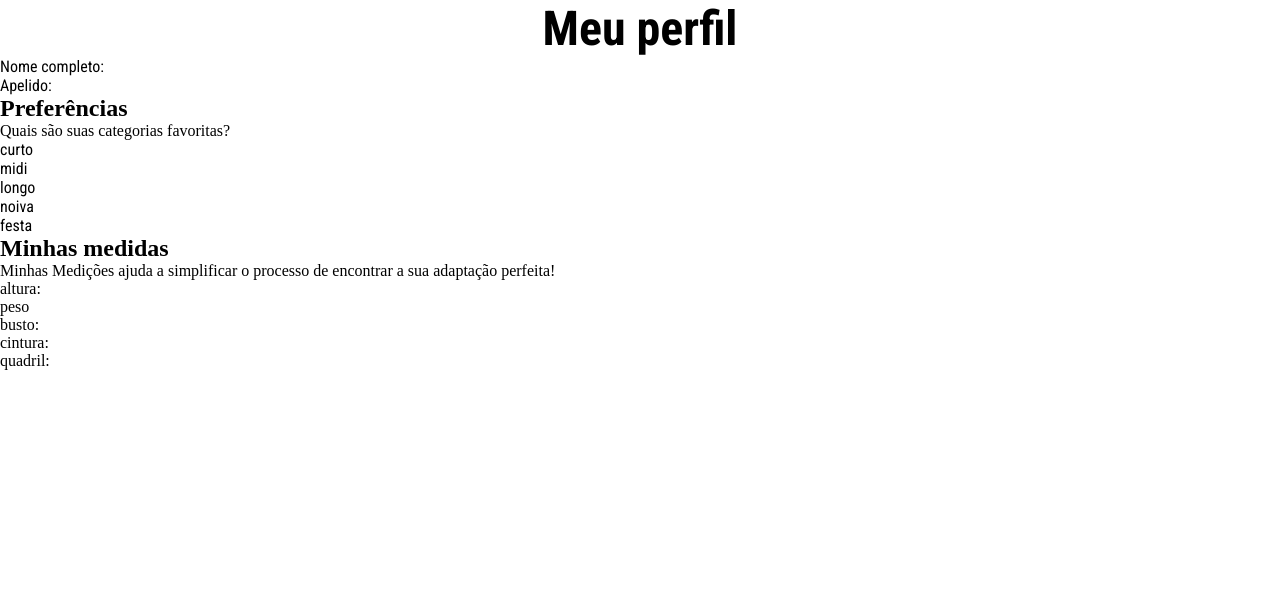
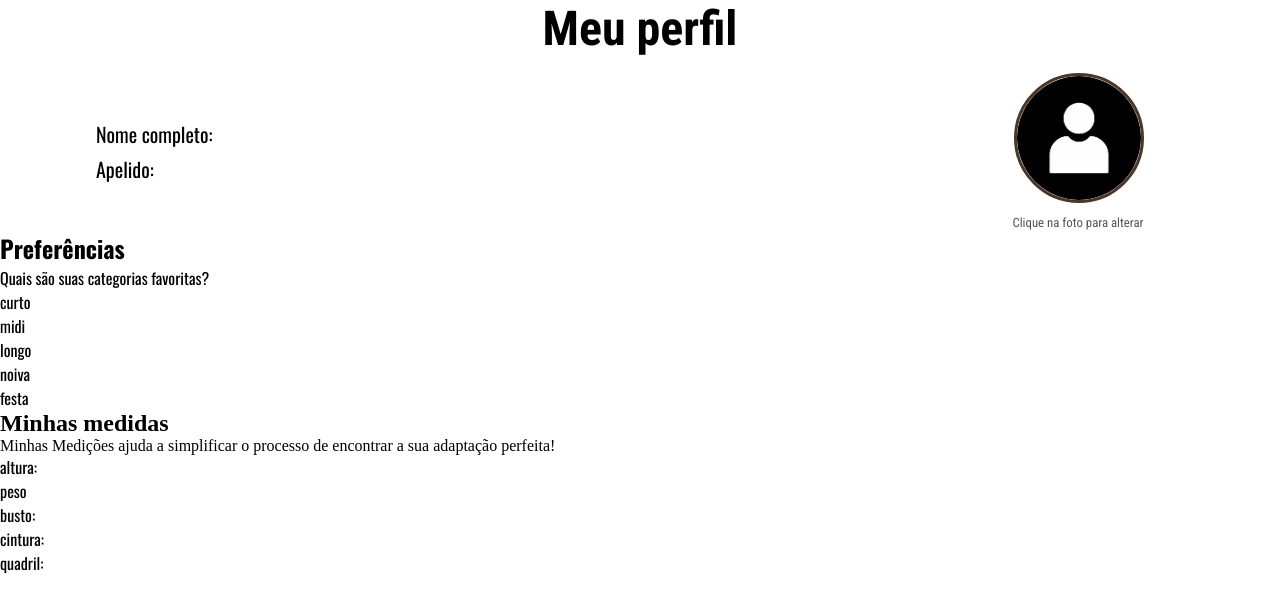
Before and after one commit to projeto-belissima/front-end, a Vue app: page / in a window 1280 px wide. Shown: the top 612 px of the page. Built offline with nearby package versions, Linux system fonts and the light colour scheme.

Commit message:
feat: foto de perfil atualiza de acordo com o usuário #14

```diff
--- a/src/App.vue
+++ b/src/App.vue
@@ -1,14 +1,35 @@
 <script setup>
+import { ref } from "vue"
+import icone from "@/assets/img/icone-de-pessoa.png"
 
+const fotoPerfil = ref(icone)
+
+function selecionarFoto(event) {
+  const arquivo = event.target.files[0]
+  if (arquivo) {
+    fotoPerfil.value = URL.createObjectURL(arquivo)
+  }
+}
 </script>
 
+
 <template>
-   <h1>Meu perfil</h1>
-   <div class="informacoes">
-    <p>Nome completo:</p>
-    <p>Apelido:</p>
+  <h1>Meu perfil</h1>
+
+  <div class="perfil-container">
+    <div class="infos">
+      <p>Nome completo:</p>
+      <p>Apelido:</p>
+    </div>
+    <div class="foto-container">
+      <label for="upload">
+          <img :src="fotoPerfil" alt="Imagem de perfil" class="foto" />
+      </label>
+      <input type="file" id="upload" accept="image/*" @change="selecionarFoto" hidden />
+      <span class="dica">Clique na foto para alterar</span>
+    </div>
   </div>
-  <div>
+  <div class="informacoes">
     <h2>Preferências</h2>
     <p>Quais são suas categorias favoritas?</p>
     <ul class="informacoes">
@@ -22,7 +43,7 @@
   <div>
     <h2>Minhas medidas</h2>
     <p>Minhas Medições ajuda a simplificar o processo de encontrar a sua adaptação perfeita!</p>
-    <ul class="infomacoes">
+    <ul class="informacoes">
       <li>altura:</li>
       <li>peso</li>
       <li>busto:</li>
@@ -40,8 +61,70 @@ h1 {
 }
 
 .informacoes {
-  font-family: var(--fonte-principal);
+  font-family: var(--fonte-corpo);
   font-size: medium;
   padding: auto;
 }
+
+.perfil-container {
+  display: flex;
+  align-items: center;
+  gap: 50rem;
+  margin-top: 1rem;
+  margin-left: 6rem;
+}
+
+.foto-container {
+  position: relative;
+  text-align: right;
+}
+
+.foto-container .foto {
+  width: 130px;
+  height: 130px;
+  border-radius: 50%;
+  object-fit: cover;
+  cursor: pointer;
+  border: 3px solid var(--cor-marrom-1);
+  transition: transform 0.2s box-shadow 0.2s;
+}
+
+.foto-container .foto:hover {
+  transform: scale(1.05);
+  box-shadow: 0 0 15px rgba(0,0,0,0,3);
+}
+
+.foto-container .dica {
+  display: block;
+  font-size: 0.8rem;
+  font-family: var(--fonte-principal);
+  color: #555;
+  margin-top: 0.5rem;
+}
+
+.infos p {
+  font-size: 1.25rem;
+  font-family: var(--fonte-corpo);
+  margin: 0.3rem 0;
+}
+
+/*.foto {
+  width: 7rem;
+  float: right;
+  margin: auto 12rem auto auto;
+  border-radius: 50%;
+  object-fit: cover;
+}
+
+.botao {
+  float: right;
+  margin-right: 12rem;
+  margin-top: 1rem;
+  padding: 0.5rem 1rem;
+  border: none;
+  border-radius: 8px;
+  background: var(--cor-marrom-1);
+  color: white;
+  cursor: pointer;
+}*/
 </style>
--- a/src/assets/main.css
+++ b/src/assets/main.css
@@ -1,4 +1,5 @@
 @import url('https://fonts.googleapis.com/css2?family=Roboto+Condensed:ital,wght@0,100..900;1,100..900&display=swap');
+@import url('https://fonts.googleapis.com/css2?family=Oswald:wght@200..700&display=swap');
 
 * {
     box-sizing: border-box;
@@ -8,6 +9,7 @@
 
 :root {
     --fonte-principal: "Roboto Condensed", sans-serif;
+    --fonte-corpo: "Oswald", sans-serif;
     --cor-cinza-auxiliar: #E6E6E6;
     --cor-marrom-1: #4a3728;
     --cor-marrom-2: #745b49;
```
Also changed, not shown: src/assets/img/icone-de-pessoa.png (added).
